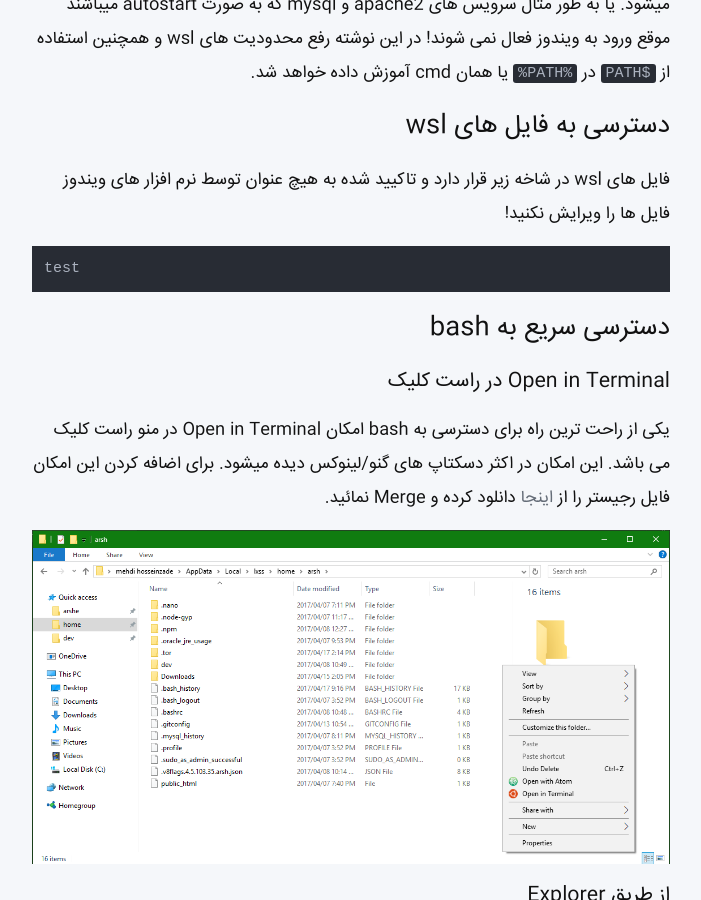
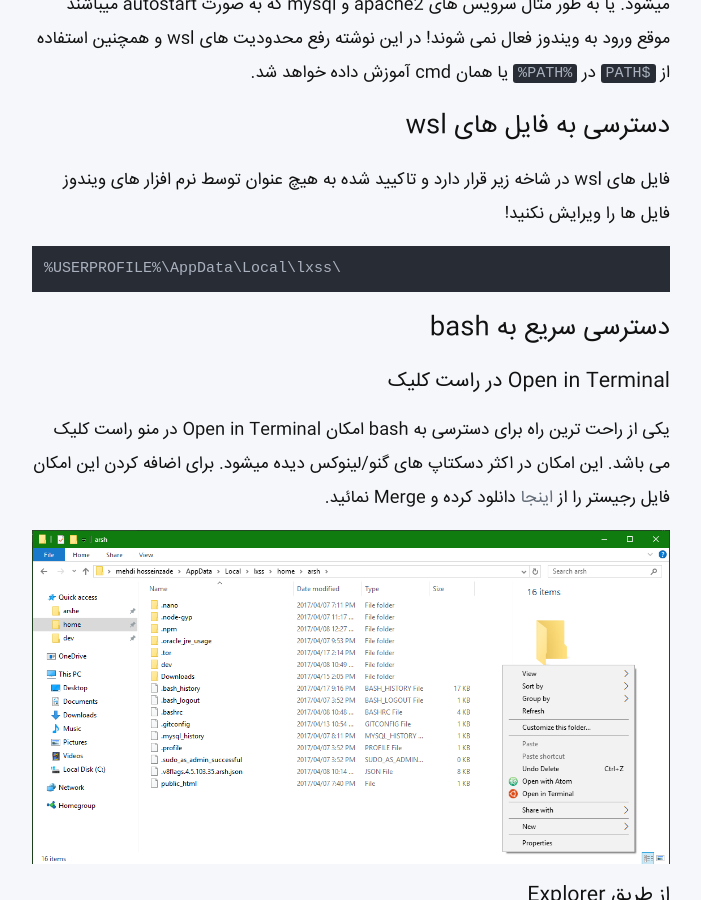
Before and after one commit to xtoolkit/blog.arshen.ir, a Jekyll site: the page built from _posts/2017-04-17-trick_of_wsl.markdown, in a window 1280 px wide and 900 px high, scrolled down 504 px. Shown: the whole window, without its empty margins (289-990 px from the left). Built offline with Jekyll 4.4.1, drawn with Linux system fonts in a browser that asks for light colours; our own code applies the rules of GitHub Pages for plain Markdown files.

Commit message:
Updated Trick Of Wsl

````diff
--- a/_posts/2017-04-17-trick_of_wsl.markdown
+++ b/_posts/2017-04-17-trick_of_wsl.markdown
@@ -25,7 +25,7 @@
 فایل های wsl در شاخه زیر قرار دارد و تاکیید شده به هیچ عنوان توسط نرم افزار های ویندوز فایل ها را ویرایش نکنید!
 
 ```
-test
+%USERPROFILE%\AppData\Local\lxss\
 ```
 
 ## دسترسی سریع به bash
````
